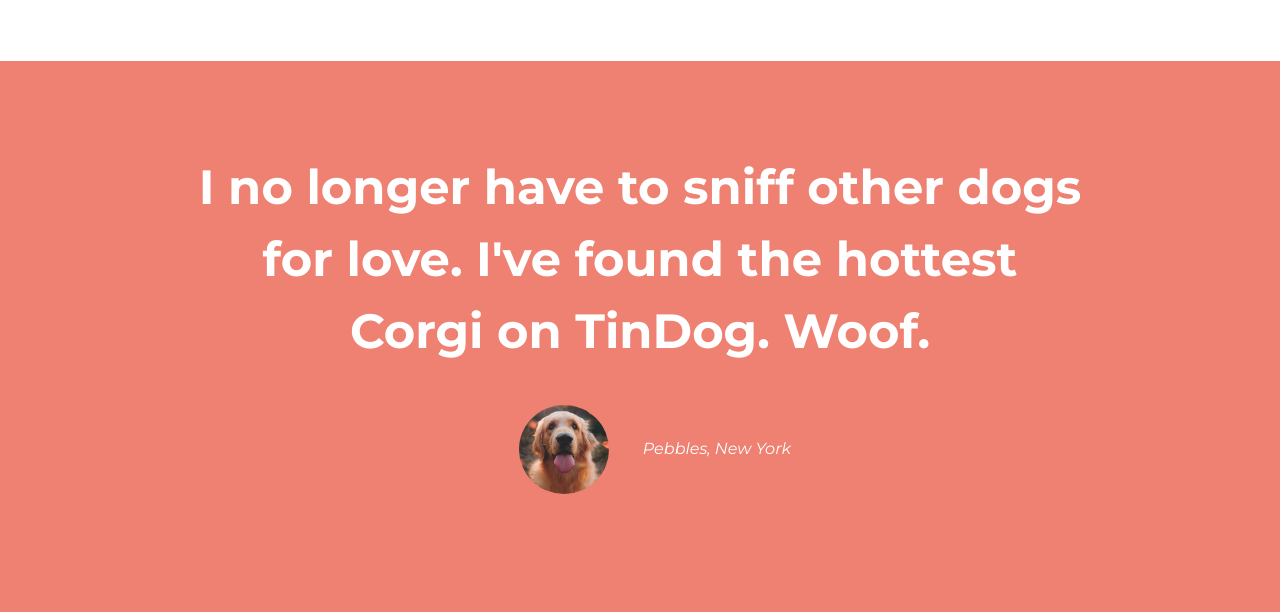
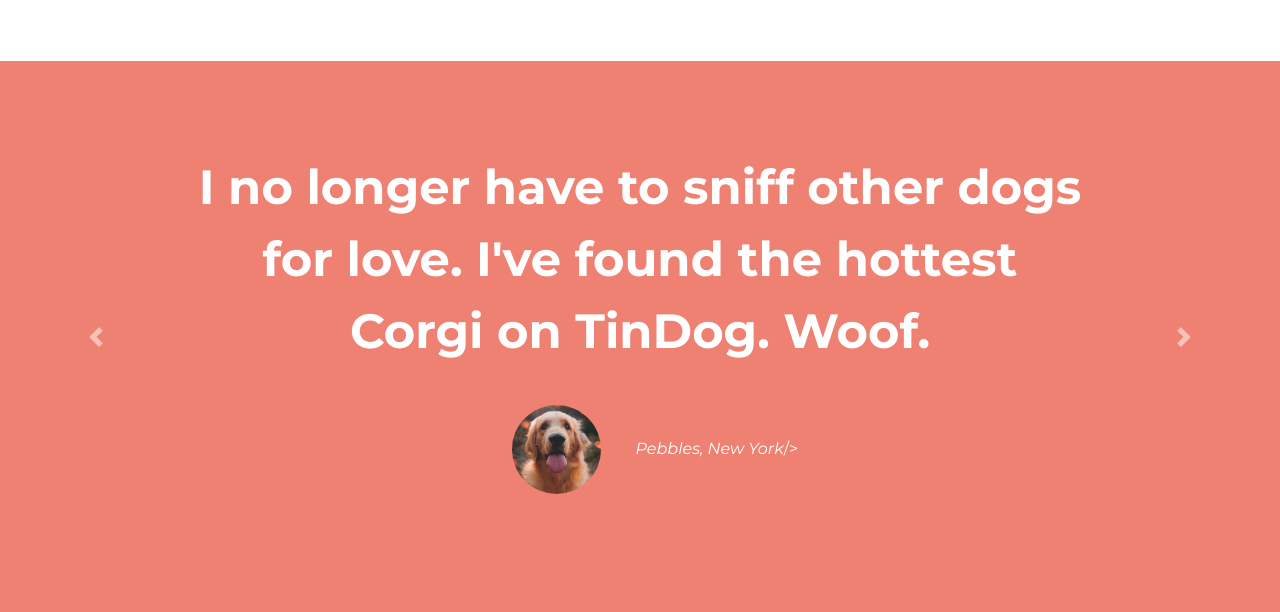
Before and after one commit to ultrex22/TinDog, a plain HTML site: page index.html in a window 1280 px wide. Shown: the part 1174-1786 px from the top of the page. Drawn offline with nearby package versions, Linux system fonts and the light colour scheme.

Commit message:
added carousel to testimonials

```diff
--- a/css/styles.css
+++ b/css/styles.css
@@ -82,10 +82,13 @@ i {
 /* testimonials  */
 
 #testimonials {
-    padding: 7% 15%;
     text-align: center;
     background-color: #ef8172;
     color: white;
+}
+
+.carousel-item {
+    padding: 7% 15%;
 }
 
 #testimonials img {
--- a/index.html
+++ b/index.html
@@ -119,16 +119,59 @@
         <!-- Testimonials -->
 
         <section id="testimonials">
-            <h2>
-                I no longer have to sniff other dogs for love. I've found the
-                hottest Corgi on TinDog. Woof.
-            </h2>
-            <img src="images/dog-img.jpg" alt="dog-profile" />
-            <em>Pebbles, New York</em>
-
-            <!-- <h2 class="testimonial-text">My dog used to be so lonely, but with TinDog's help, they've found the love of their life. I think.</h2>
-    <img class="testimonial-image" src="images/lady-img.jpg" alt="lady-profile">
-    <em>Beverly, Illinois</em> -->
+            <div
+                id="carouselExampleControls"
+                class="carousel slide"
+                data-interval="false"
+                data-ride="carousel"
+            >
+                <div class="carousel-inner">
+                    <div class="carousel-item active">
+                        <h2>
+                            I no longer have to sniff other dogs for love. I've
+                            found the hottest Corgi on TinDog. Woof.
+                        </h2>
+                        <img src="images/dog-img.jpg" alt="dog-profile" />
+                        <em>Pebbles, New York</em>/>
+                    </div>
+                    <div class="carousel-item">
+                        <h2 class="testimonial-text">
+                            My dog used to be so lonely, but with TinDog's help,
+                            they've found the love of their life. I think.
+                        </h2>
+                        <img
+                            class="testimonial-image"
+                            src="images/lady-img.jpg"
+                            alt="lady-profile"
+                        />
+                        <em>Beverly, Illinois</em>
+                    </div>
+                </div>
+                <a
+                    class="carousel-control-prev"
+                    href="#carouselExampleControls"
+                    role="button"
+                    data-slide="prev"
+                >
+                    <span
+                        class="carousel-control-prev-icon"
+                        aria-hidden="true"
+                    ></span>
+                    <span class="sr-only">Previous</span>
+                </a>
+                <a
+                    class="carousel-control-next"
+                    href="#carouselExampleControls"
+                    role="button"
+                    data-slide="next"
+                >
+                    <span
+                        class="carousel-control-next-icon"
+                        aria-hidden="true"
+                    ></span>
+                    <span class="sr-only">Next</span>
+                </a>
+            </div>
         </section>
 
         <!-- Press -->
```
